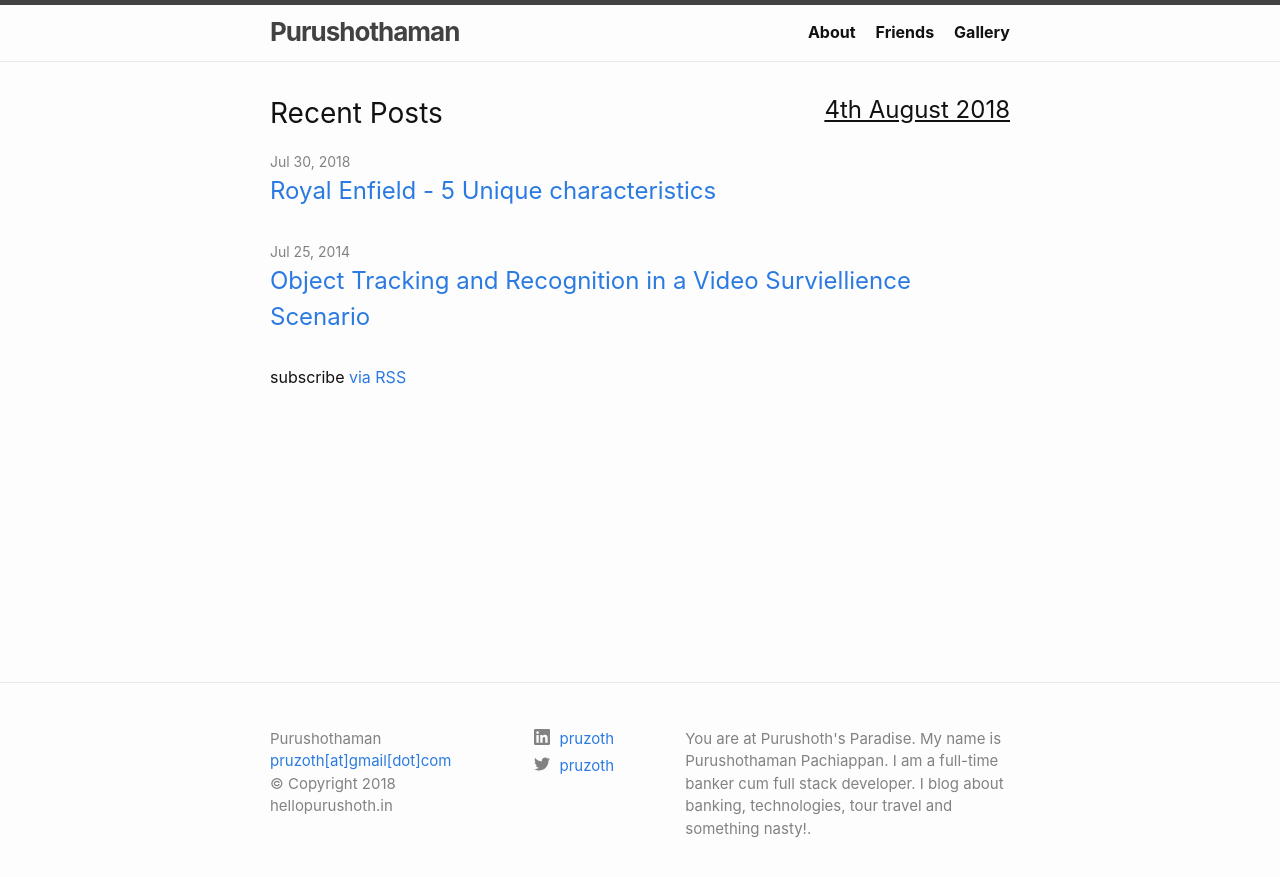
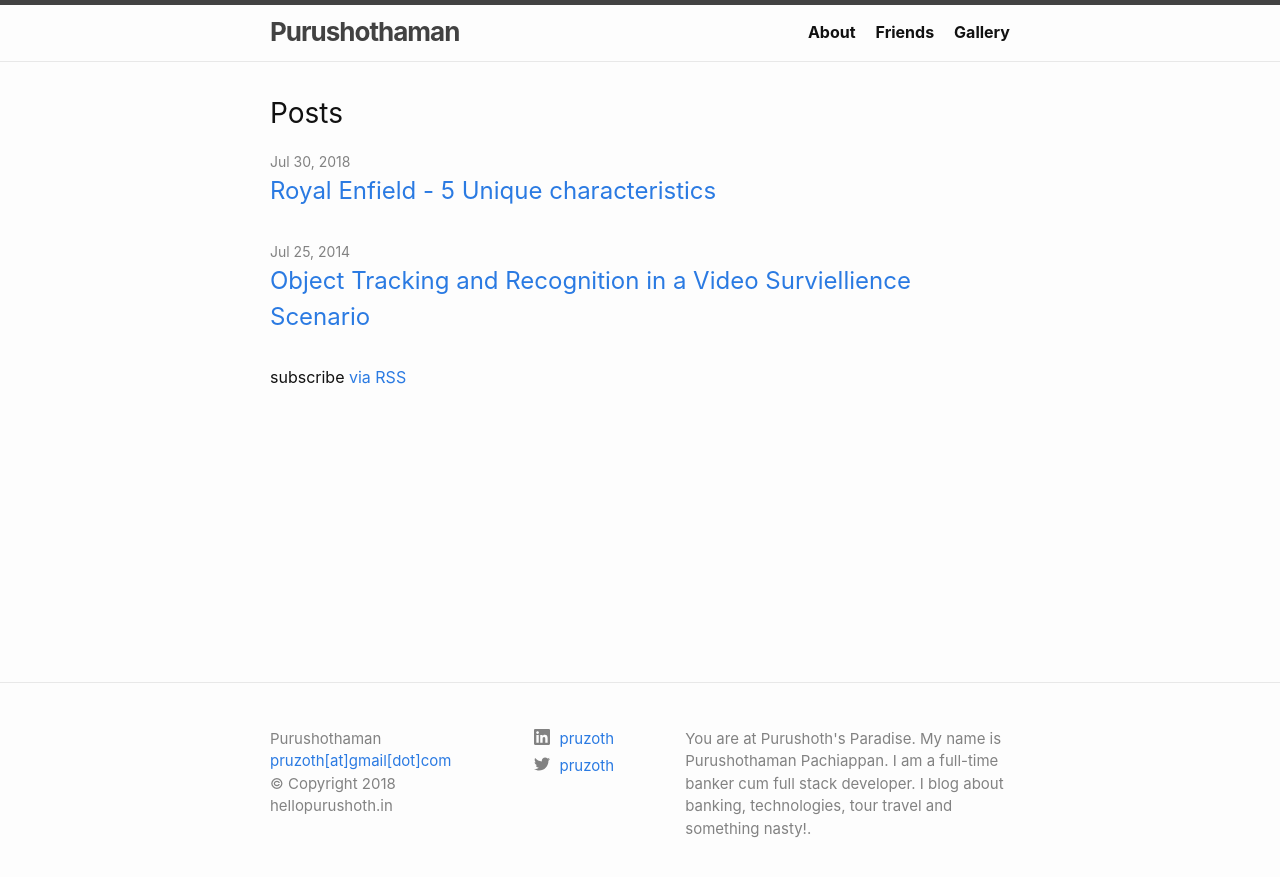
Before and after one commit to purushothblog/purushothblog.github.io, a Jekyll site: the page built from index.md, in a window 1280 px wide. Shown: the top 877 px of the page. Built offline with Jekyll 4.4.1, drawn with Linux system fonts in a browser that asks for light colours.

Commit message:
back to normal

```diff
--- a/_layouts/home.html
+++ b/_layouts/home.html
@@ -6,11 +6,11 @@
   {%- if page.title -%}
     <h1 class="page-heading">{{ page.title }}</h1>
   {%- endif -%}
-<h2 style="float: right; text-decoration: underline;">{{ site.time | date_to_long_string: "ordinal" }}</h2>
+
   {{ content }}
 
   {%- if site.posts.size > 0 -%}
-    <h2 class="post-list-heading">{{ page.list_title | default: "Recent Posts" }}</h2>
+    <h2 class="post-list-heading">{{ page.list_title | default: "Posts" }}</h2>
     <ul class="post-list">
       {%- for post in site.posts -%}
       <li>
```
